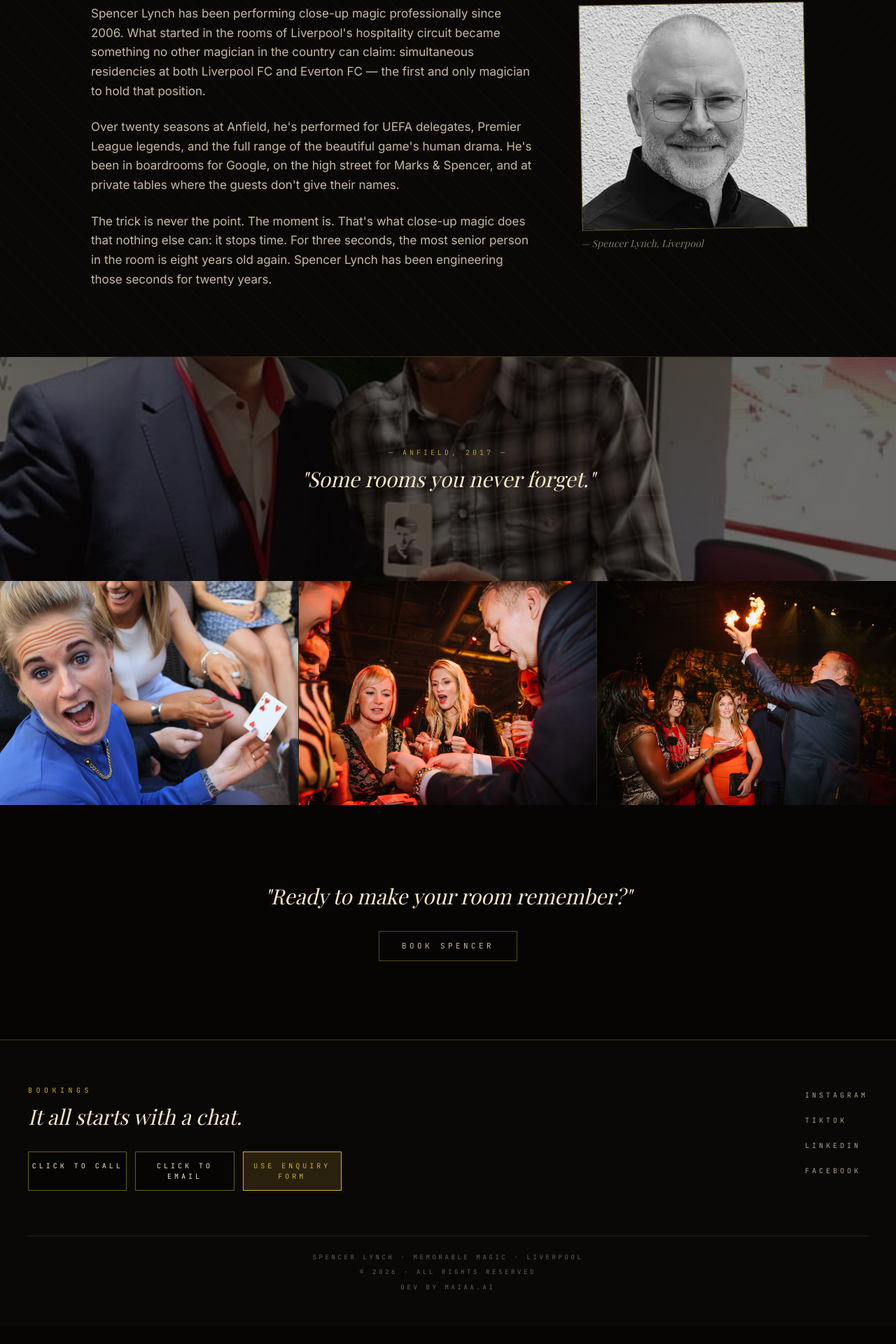
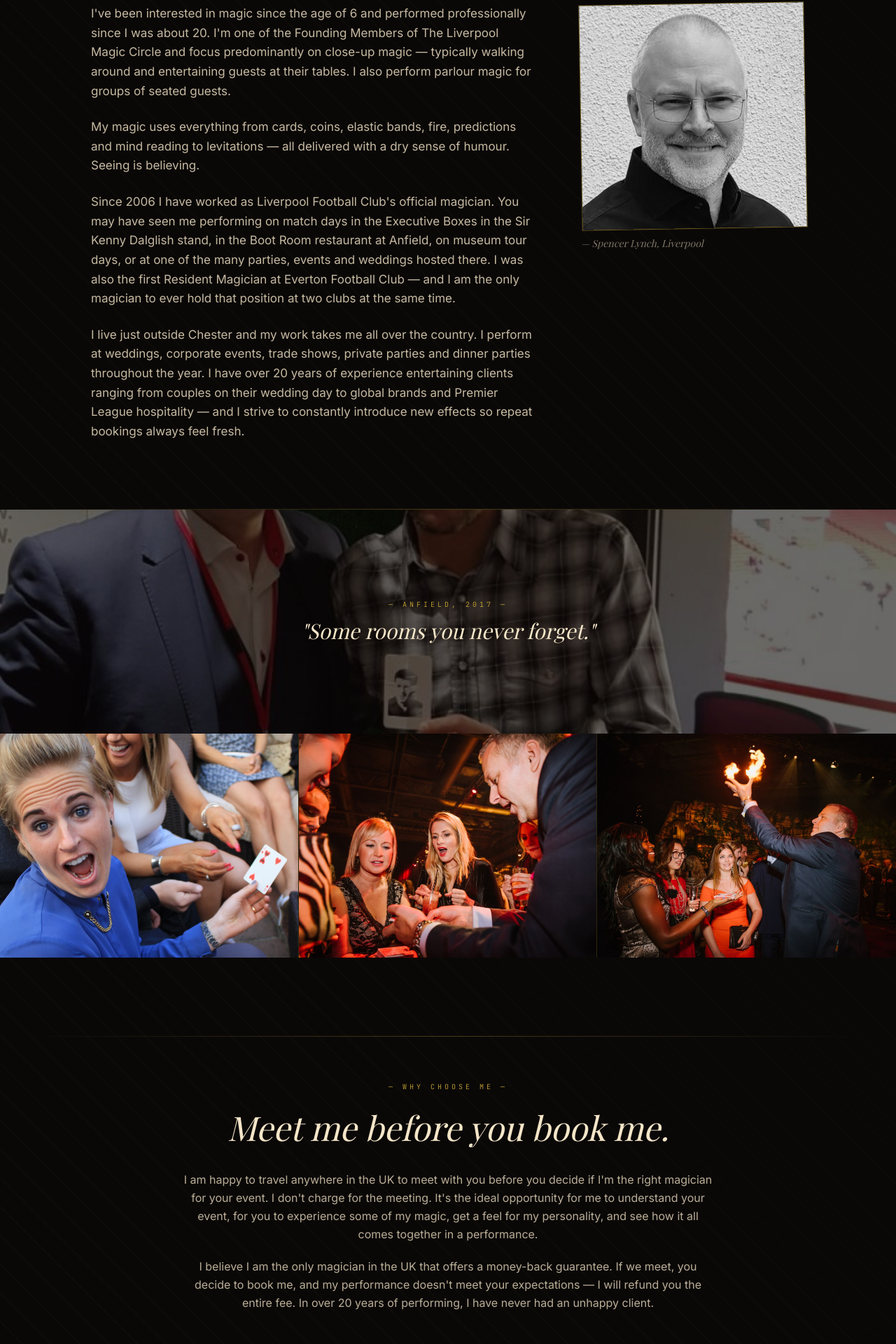
Before and after one commit to crvmpmaiaa/spengali, a Next.js app: page /about in a window 1280 px wide. Shown: the part 830-2750 px from the top of the page at 70% size. Before the commit the page ends 2724 px from the top, so only its background shows below. Built offline with nearby package versions, Linux system fonts and the light colour scheme.

Commit message:
feat(spencer-lynch): /about — Spencer's real copy, expanded story, Why Choose Me + money-back guarantee section

```diff
--- a/app/about/page.tsx
+++ b/app/about/page.tsx
@@ -7,19 +7,20 @@ import { AboutGerrard } from "@/components/about/about-gerrard";
 import { AboutAtWork } from "@/components/about/about-at-work";
 
 export const metadata: Metadata = {
-  title: "About · Spencer Lynch",
+  title: "About Spencer Lynch · Close-Up Magician Liverpool",
   description:
-    "Twenty years. Two clubs. One magician. The story of Spencer Lynch — the only magician to hold simultaneous resident positions at two Premier League clubs.",
+    "Spencer Lynch is Liverpool FC's official magician since 2006, a Founding Member of The Liverpool Magic Circle, and one of the UK's most experienced close-up and parlour magicians.",
 };
 
 const PHONE_TEL = "+447706319468";
 const EMAIL = "spencer@example.com";
 
-const COPY = {
-  p1: "Spencer Lynch has been performing close-up magic professionally since 2006. What started in the rooms of Liverpool's hospitality circuit became something no other magician in the country can claim: simultaneous residencies at both Liverpool FC and Everton FC — the first and only magician to hold that position.",
-  p2: "Over twenty seasons at Anfield, he's performed for UEFA delegates, Premier League legends, and the full range of the beautiful game's human drama. He's been in boardrooms for Google, on the high street for Marks & Spencer, and at private tables where the guests don't give their names.",
-  p3: "The trick is never the point. The moment is. That's what close-up magic does that nothing else can: it stops time. For three seconds, the most senior person in the room is eight years old again. Spencer Lynch has been engineering those seconds for twenty years.",
-};
+const COPY: string[] = [
+  "I've been interested in magic since the age of 6 and performed professionally since I was about 20. I'm one of the Founding Members of The Liverpool Magic Circle and focus predominantly on close-up magic — typically walking around and entertaining guests at their tables. I also perform parlour magic for groups of seated guests.",
+  "My magic uses everything from cards, coins, elastic bands, fire, predictions and mind reading to levitations — all delivered with a dry sense of humour. Seeing is believing.",
+  "Since 2006 I have worked as Liverpool Football Club's official magician. You may have seen me performing on match days in the Executive Boxes in the Sir Kenny Dalglish stand, in the Boot Room restaurant at Anfield, on museum tour days, or at one of the many parties, events and weddings hosted there. I was also the first Resident Magician at Everton Football Club — and I am the only magician to ever hold that position at two clubs at the same time.",
+  "I live just outside Chester and my work takes me all over the country. I perform at weddings, corporate events, trade shows, private parties and dinner parties throughout the year. I have over 20 years of experience entertaining clients ranging from couples on their wedding day to global brands and Premier League hospitality — and I strive to constantly introduce new effects so repeat bookings always feel fresh.",
+];
 
 export default function AboutPage() {
   return (
@@ -31,6 +32,29 @@ export default function AboutPage() {
         <AboutGerrard showGerrard />
         <AboutAtWork />
 
+        {/* Why Choose Me */}
+        <section className="pinstripe bg-ink-warm px-5 py-20 md:px-10 md:py-28">
+          <div className="h-px w-full bg-gradient-to-r from-transparent via-gold/30 to-transparent mb-16" />
+          <div className="mx-auto max-w-[760px] text-center">
+            <p className="font-mono text-[10px] uppercase tracking-eyebrow text-gold/85">
+              — Why Choose Me —
+            </p>
+            <h2 className="mt-5 font-display text-4xl italic leading-tight text-cream md:text-5xl">
+              Meet me before you book me.
+            </h2>
+            <div className="mt-8 space-y-5 text-[16px] leading-relaxed text-cream/75 text-left md:text-center">
+              <p>
+                I am happy to travel anywhere in the UK to meet with you before you decide if I&apos;m the right magician for your event. I don&apos;t charge for the meeting. It&apos;s the ideal opportunity for me to understand your event, for you to experience some of my magic, get a feel for my personality, and see how it all comes together in a performance.
+              </p>
+              <p>
+                I believe I am the only magician in the UK that offers a money-back guarantee. If we meet, you decide to book me, and my performance doesn&apos;t meet your expectations — I will refund you the entire fee. In over 20 years of performing, I have never had an unhappy client.
+              </p>
+            </div>
+          </div>
+          <div className="h-px w-full bg-gradient-to-r from-transparent via-gold/30 to-transparent mt-16" />
+        </section>
+
+        {/* CTA */}
         <section className="bg-ink px-5 py-20 text-center md:py-28">
           <p className="font-display text-2xl italic text-cream md:text-3xl">
             "Ready to make your room remember?"
--- a/components/about/about-story.tsx
+++ b/components/about/about-story.tsx
@@ -1,7 +1,7 @@
 import Image from "next/image";
 
 interface AboutStoryProps {
-  copy: { p1: string; p2: string; p3: string };
+  copy: string[];
 }
 
 export function AboutStory({ copy }: AboutStoryProps) {
@@ -12,9 +12,7 @@ export function AboutStory({ copy }: AboutStoryProps) {
       <div className="mx-auto max-w-[1100px] px-5 py-16 md:px-10 md:py-24">
         <div className="grid gap-12 lg:grid-cols-[1fr_320px] lg:gap-16">
           <div className="space-y-6 text-[17px] leading-relaxed text-cream/80">
-            <p>{copy.p1}</p>
-            <p>{copy.p2}</p>
-            <p>{copy.p3}</p>
+            {copy.map((p, i) => <p key={i}>{p}</p>)}
           </div>
 
           <div className="flex flex-col items-center lg:items-start">
```
